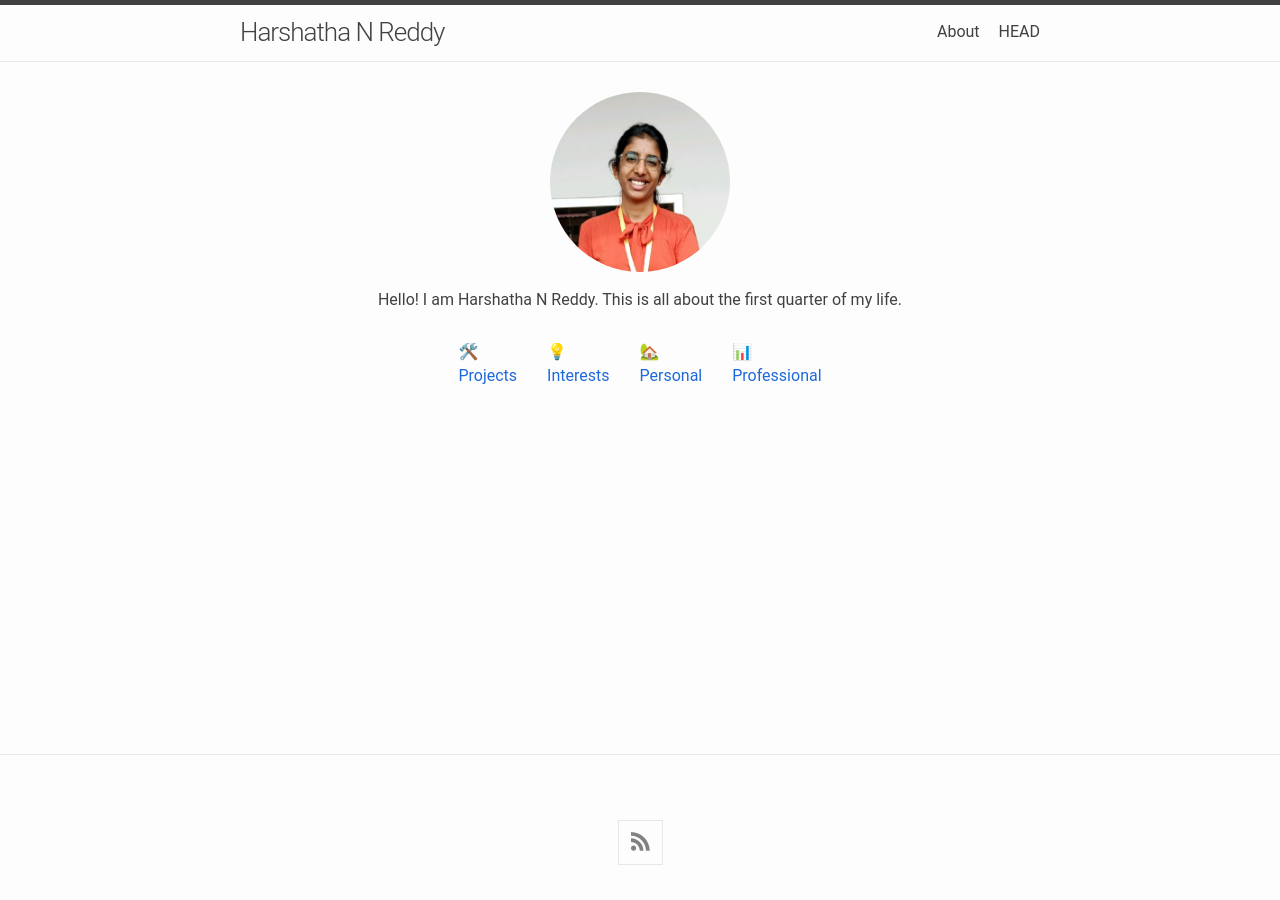
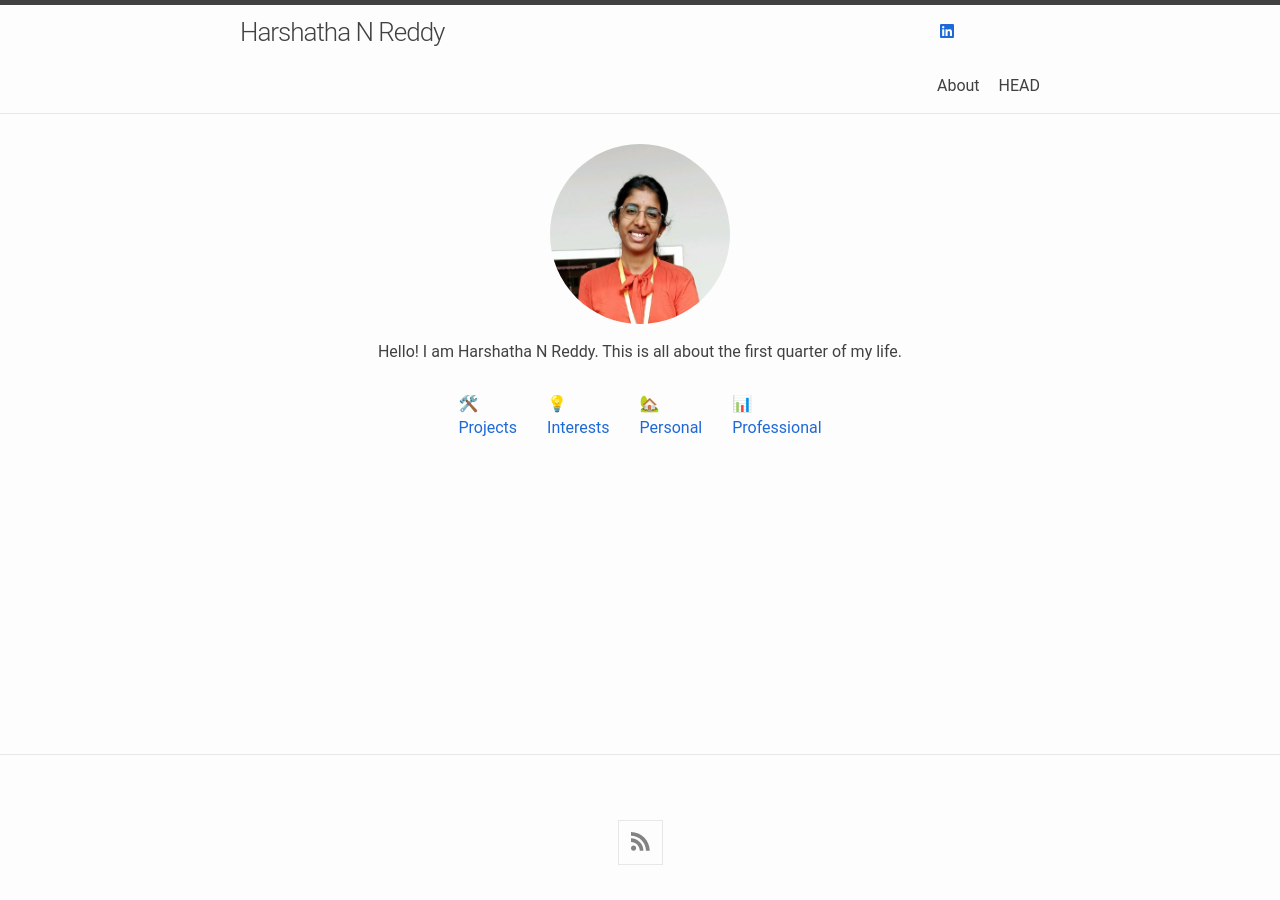
Before and after one commit to harshaa10/Harshatha, a Jekyll site: the page built from index.md, in a window 1280 px wide. Built offline with Jekyll 4.4.1, drawn with Linux system fonts in a browser that asks for light colours; nearby versions of some CDN libraries.

Commit message:
Update header.html

```diff
--- a/_includes/header.html
+++ b/_includes/header.html
@@ -12,6 +12,11 @@
         <label for="nav-trigger">
           <span class="menu-icon"></span>
         </label>
+      <nav class="top-right-nav">
+        <!-- Other nav links -->
+        <a href="https://www.linkedin.com/in/your-linkedin-id/" title="LinkedIn" target="_blank">
+          <i class="fab fa-linkedin"></i>
+        </a>
 
         {% include nav-items.html paths = page_paths %}
       </nav>
```
